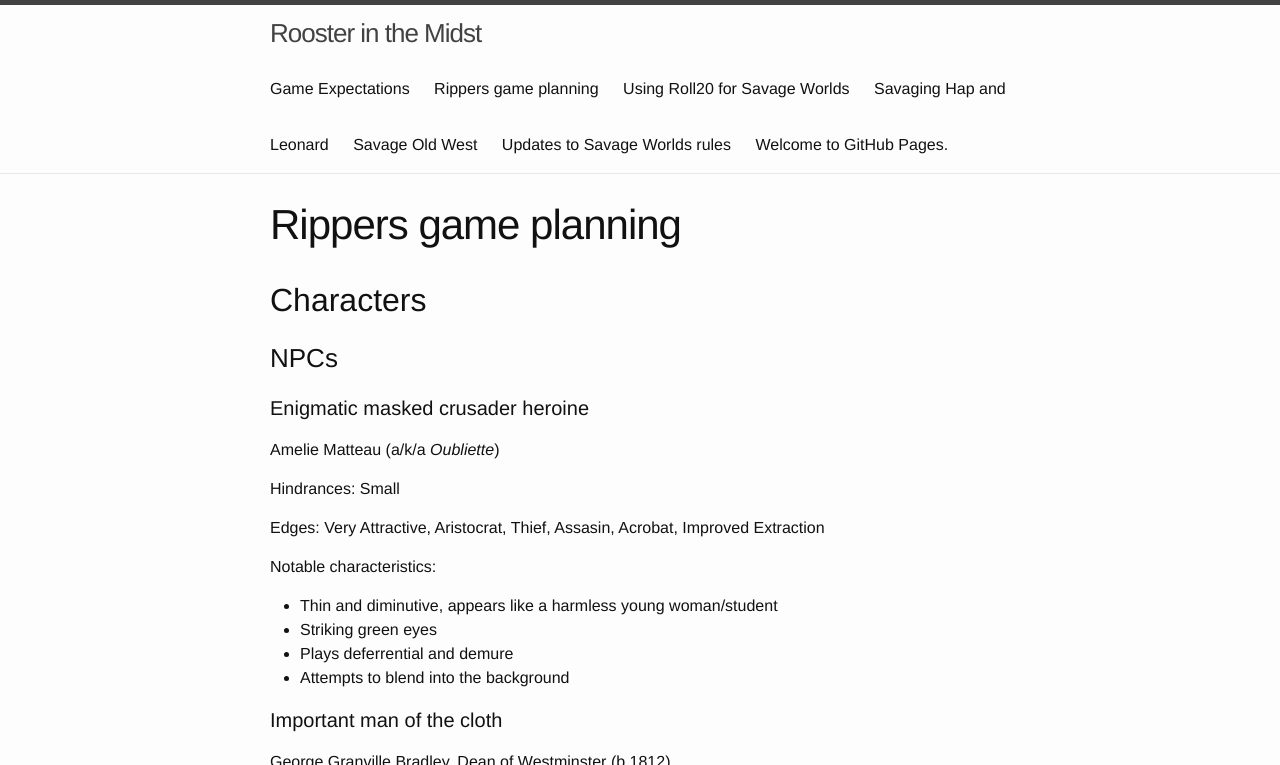
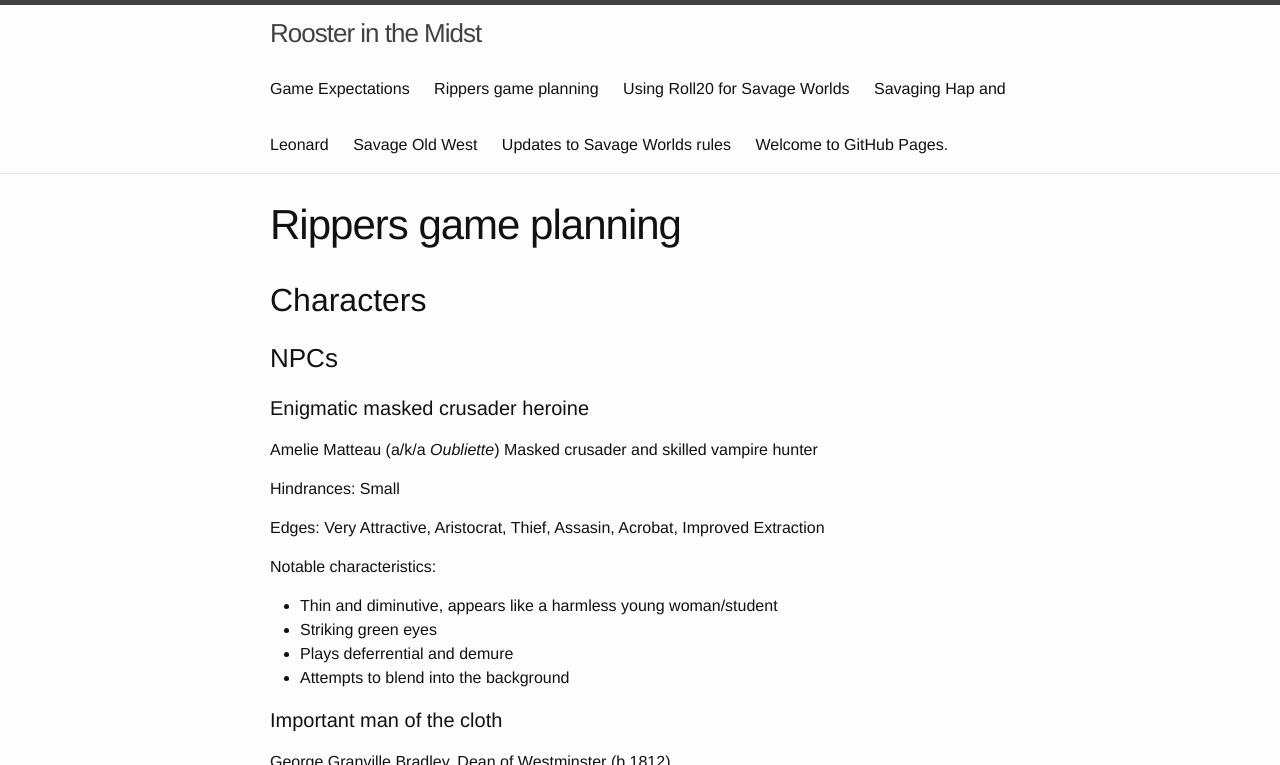
Before and after one commit to achall36/RoxvilleRooster.github.io, a Jekyll site: the page built from rippers-game-planning.md, in a window 1280 px wide and 900 px high, cut to the strip 0-765 px from the top of the window. Built offline with Jekyll 4.4.1, drawn with Linux system fonts in a browser that asks for light colours.

Commit message:
Update rippers-game-planning.md

```diff
--- a/rippers-game-planning.md
+++ b/rippers-game-planning.md
@@ -12,6 +12,7 @@ permalink: /rippers_planning/
 #### Enigmatic masked crusader heroine
 
 Amelie Matteau (a/k/a _Oubliette_)
+Masked crusader and skilled vampire hunter
 
 Hindrances: Small
 
```
